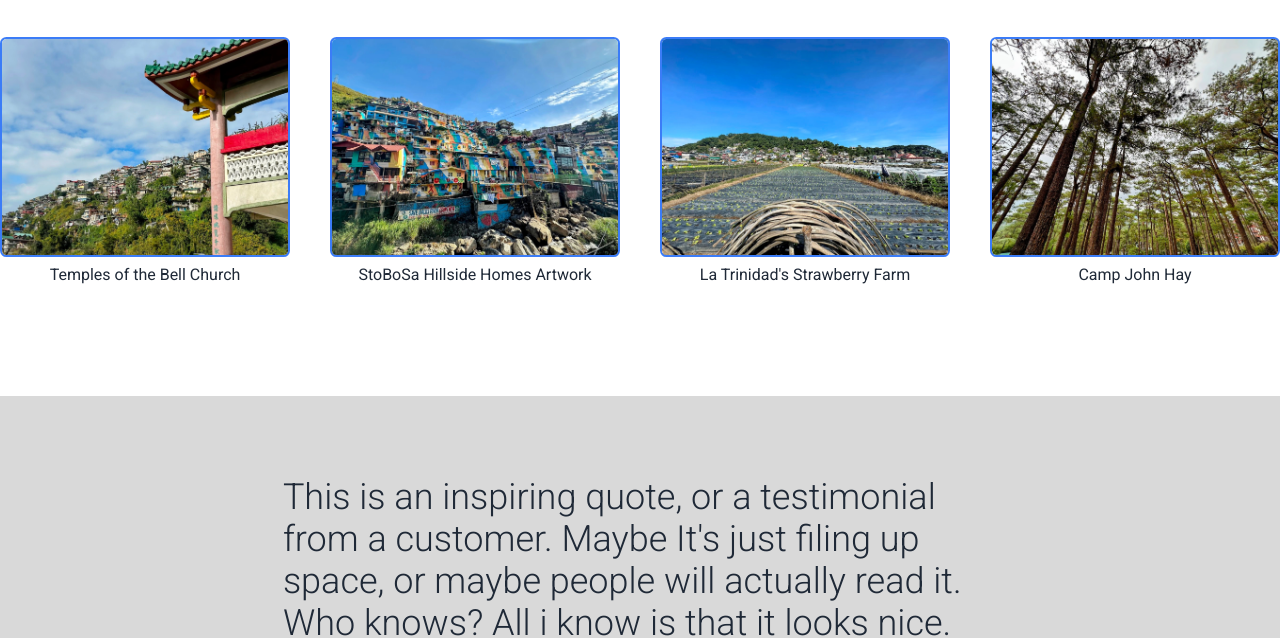
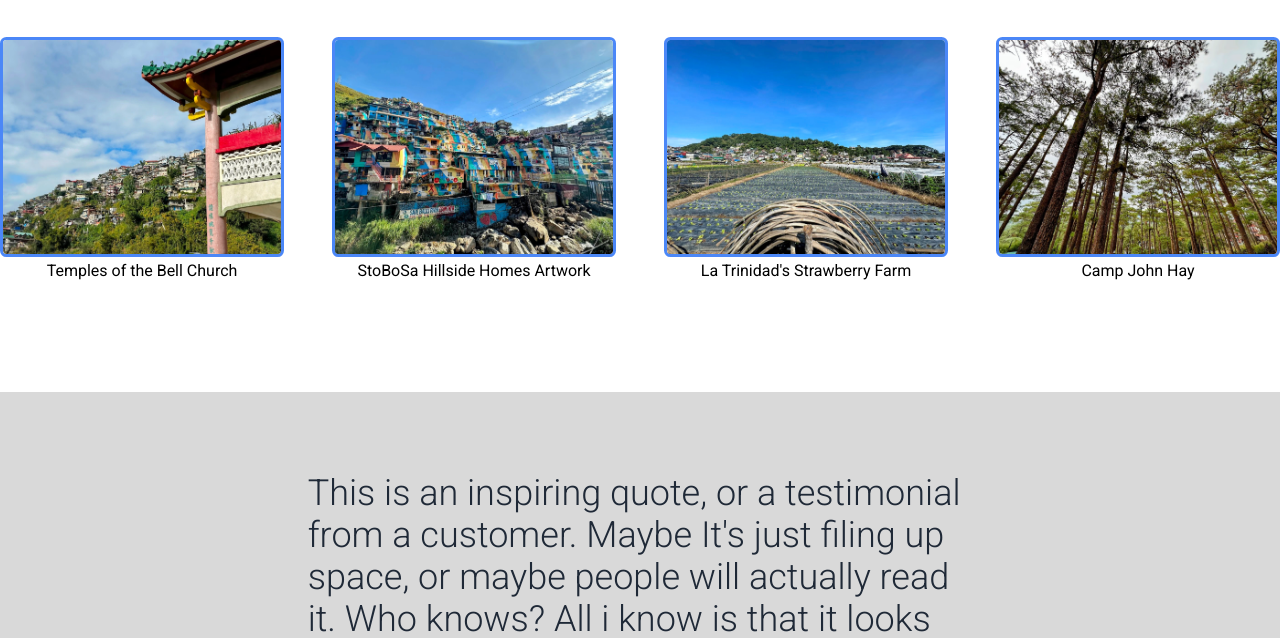
Before and after one commit to Aldwinzkie/landing-page, a plain HTML site: page index.html in a window 1280 px wide. Shown: the part 667-1305 px from the top of the page. Drawn offline with Linux system fonts and the light colour scheme.

Commit message:
replace the container in section 2 with a different one, decrease the container max-width rem, increase the pixel of the blue border of 2nd section images and removed the item class and just added the align items and text align to center on sec2-body

```diff
--- a/index.html
+++ b/index.html
@@ -46,8 +46,9 @@
         </section>
 
         <section class="section2">
-            <div class="container">
+            <div class="new_container">
                 <h1>Some Random Information</h1>
+
                 <div class="sec2-body">
                     <div class="item">
                         <img src="./images/img_5642-edit.webp" alt="">
@@ -65,7 +66,6 @@
                         <img src="./images/img_6203-edit.webp" alt="">
                         <p>Camp John Hay</p>
                     </div>
-
                 </div>
             </div>
         </section>
--- a/static/style.css
+++ b/static/style.css
@@ -10,7 +10,7 @@ img{
     max-width: 100%;
 }
 .container{
-    max-width: 90rem;
+    max-width: 75rem;
     margin: 0 auto;
 }
 header{
@@ -90,28 +90,26 @@ nav{
     margin: 2.5rem 0;
     font-size: 36px;
 }
+.new_container{
 
+}
 
 .item img{
     height: 220px;
     width: 335px;
-    border: 2px solid rgb(59, 124, 247);
+    border: 3px solid rgb(75, 135, 247);
     border-radius: .4rem;
 }
 
 .sec2-body{
     display: flex;
-    gap: 2.5rem;
+    gap: 3rem;
     padding-bottom: 7rem;
+    justify-content: center;
+    align-items: center;
+    text-align: center;
 }
-.item{
-    display: flex;
-    flex-direction: column;
-    width: 30%;
-    text-align: center;
-    gap: .5rem;
-    color: #1F2937;
-}
+
 
 .section3{
     background: hsl(0, 0%, 85%);
```
